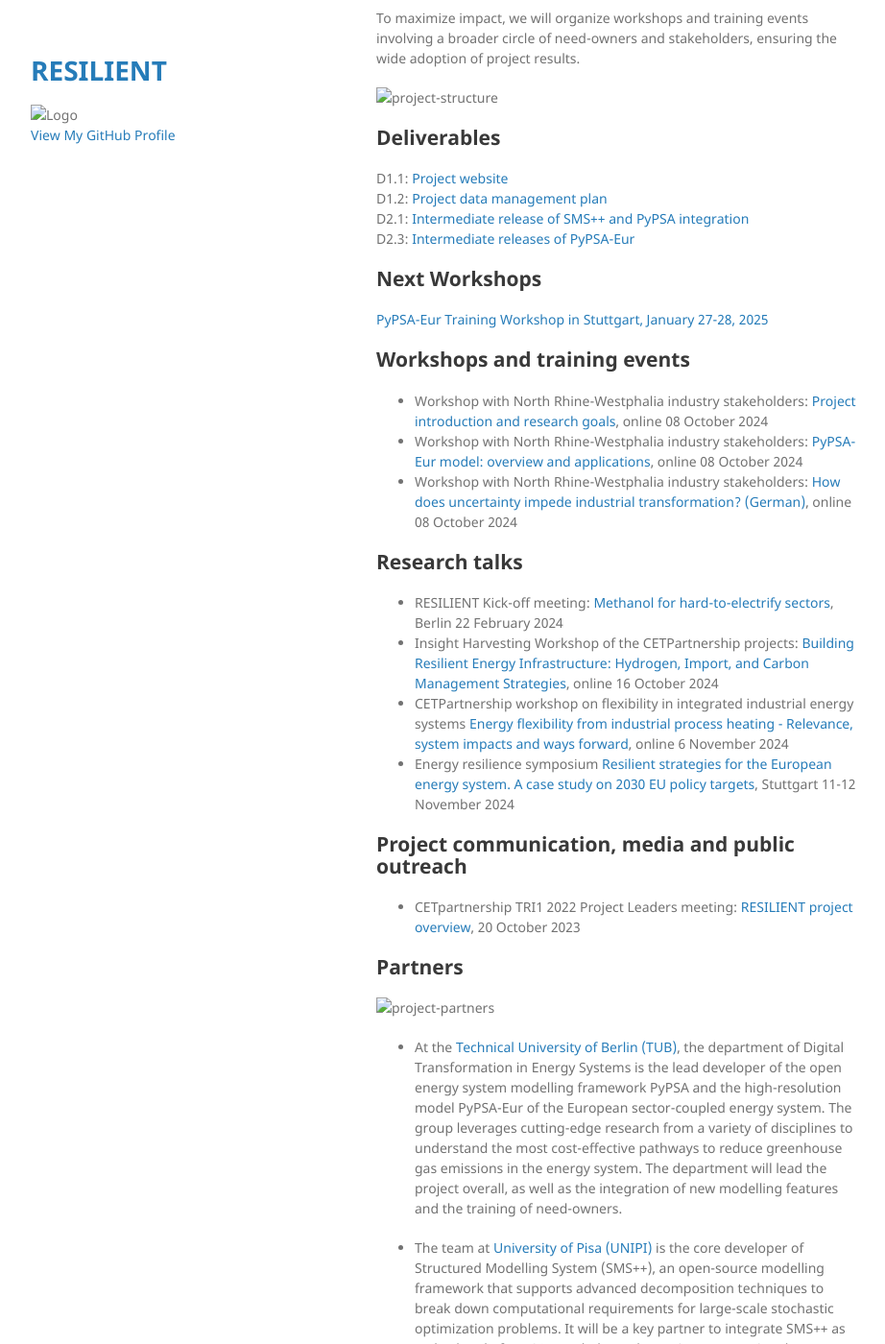
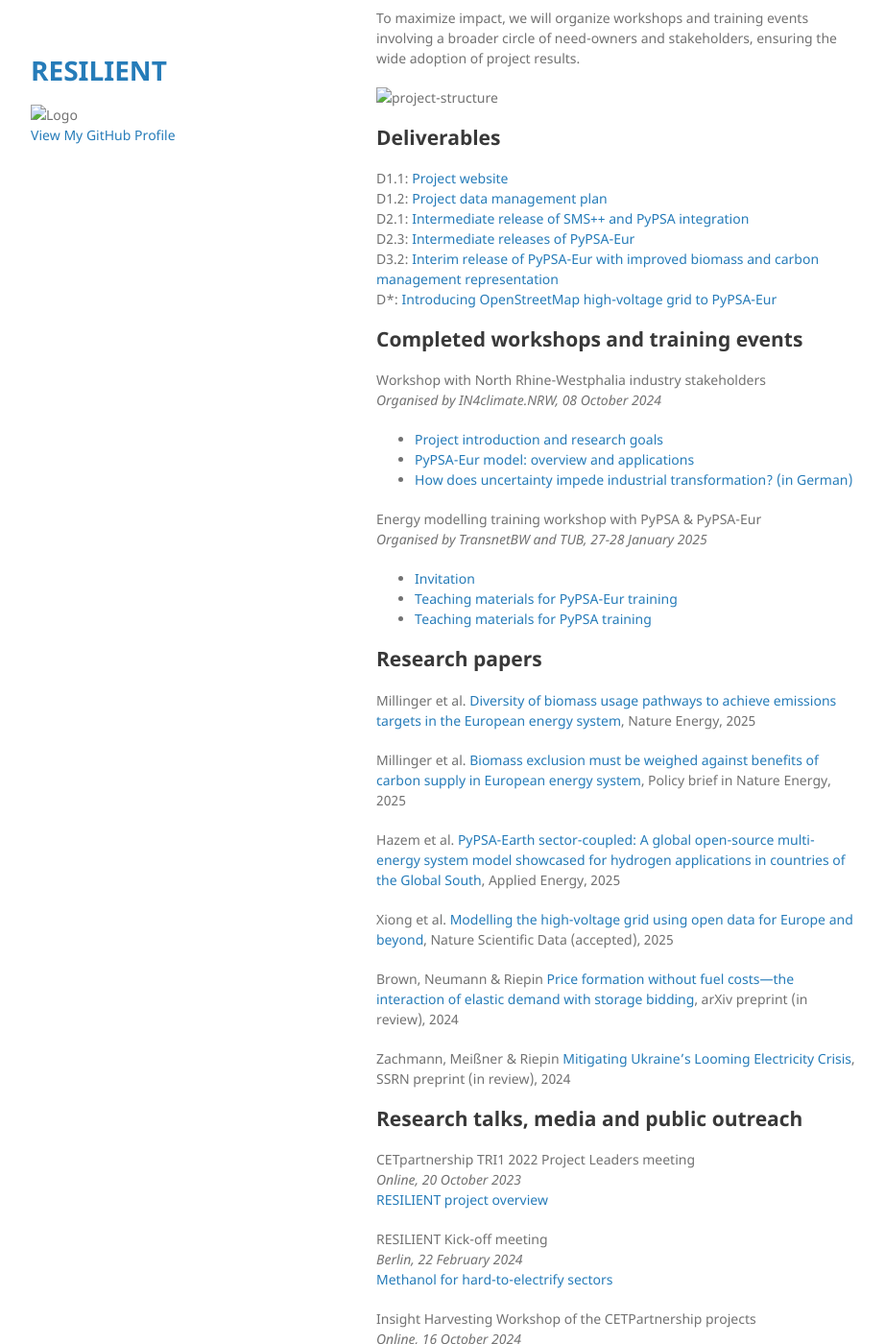
Before and after one commit to resilient-project/resilient-project.github.io, a Jekyll site: the page built from index.md, in a window 1280 px wide and 1400 px high, scrolled down 715 px. Shown: the whole window at 96% size, without its empty margins (178-1100 px from the left). Built offline with Jekyll 4.4.1, drawn with Linux system fonts in a browser that asks for light colours; our own code applies the rules of GitHub Pages for plain Markdown files; some of the changed text lies outside the part shown.

Commit message:
add deliverables, papers, and taks for 2024

```diff
--- a/index.md
+++ b/index.md
@@ -26,29 +26,61 @@
 D1.1: [Project website](https://resilient-project.github.io/)\
 D1.2: [Project data management plan](https://resilient-project.github.io/static/uploads/D1.2_DMP_RESILIENT.pdf)\
 D2.1: [Intermediate release of SMS++ and PyPSA integration](https://resilient-project.github.io/static/uploads/D21.pdf)\
-D2.3: [Intermediate releases of PyPSA-Eur](https://pypsa-eur.readthedocs.io/en/latest/release_notes.html)
+D2.3: [Intermediate releases of PyPSA-Eur](https://pypsa-eur.readthedocs.io/en/latest/release_notes.html)\
+D3.2: [Interim release of PyPSA-Eur with improved biomass and carbon management representation](https://github.com/PyPSA/pypsa-eur/tree/v0.12.0)\
+D*: [Introducing OpenStreetMap high-voltage grid to PyPSA-Eur](https://github.com/PyPSA/pypsa-eur/pull/1079)
 
-## Next Workshops
+## Completed workshops and training events
 
-[PyPSA-Eur Training Workshop in Stuttgart, January 27-28, 2025](https://www.linkedin.com/feed/update/urn:li:activity:7274361929098317824/)
+Workshop with North Rhine-Westphalia industry stakeholders\
+*Organised by IN4climate.NRW, 08 October 2024*
+- [Project introduction and research goals](https://resilient-project.github.io/static/uploads/resilient-nrw-tom-einführung.pdf)
+- [PyPSA-Eur model: overview and applications](https://resilient-project.github.io/static/uploads/Modellanwendung-PyPSA-Eur-TUB.pdf)
+- [How does uncertainty impede industrial transformation? (in German)](https://resilient-project.github.io/static/uploads/stakeholderworkshop_FraunhoferISI.pdf)
 
 
-## Workshops and training events
+Energy modelling training workshop with PyPSA & PyPSA-Eur\
+*Organised by TransnetBW and TUB, 27-28 January 2025*
+- [Invitation](https://www.linkedin.com/feed/update/urn:li:activity:7274361929098317824/)
+- [Teaching materials for PyPSA-Eur training](https://docs.google.com/presentation/d/1jqMp5ZYhTRi6gNDoa1UgDzGFLU5ifxeLgfW0R8FBTB4)
+- [Teaching materials for PyPSA training](https://irieo.github.io/workshop-pypsa-transnetbw/intro.html)
 
-- Workshop with North Rhine-Westphalia industry stakeholders: [Project introduction and research goals](https://resilient-project.github.io/static/uploads/resilient-nrw-tom-einführung.pdf), online 08 October 2024
-- Workshop with North Rhine-Westphalia industry stakeholders: [PyPSA-Eur model: overview and applications](https://resilient-project.github.io/static/uploads/Modellanwendung-PyPSA-Eur-TUB.pdf), online 08 October 2024
-- Workshop with North Rhine-Westphalia industry stakeholders: [How does uncertainty impede industrial transformation? (German)](https://resilient-project.github.io/static/uploads/stakeholderworkshop_FraunhoferISI.pdf), online 08 October 2024
+## Research papers
 
-## Research talks
+Millinger et al. [Diversity of biomass usage pathways to achieve emissions targets in the European energy system](https://www.nature.com/articles/s41560-024-01693-6), Nature Energy, 2025
 
-- RESILIENT Kick-off meeting: [Methanol for hard-to-electrify sectors](https://resilient-project.github.io/static/uploads/brown-methanol.pdf), Berlin 22 February 2024
-- Insight Harvesting Workshop of the CETPartnership projects: [Building Resilient Energy Infrastructure: Hydrogen, Import, and Carbon Management Strategies](https://tubcloud.tu-berlin.de/s/kDKgmiHxGGt4FaD/download/20241016-cetp-insight-harvesting.pdf), online 16 October 2024
-- CETPartnership workshop on flexibility in integrated industrial energy systems [Energy flexibility from industrial process heating - Relevance, system impacts and ways forward](https://resilient-project.github.io/static/uploads/Resilient_2024-11-05_FlexibilityFromIndustryInEnergySystem.pdf), online 6 November 2024
-- Energy resilience symposium [Resilient strategies for the European energy system. A case study on 2030 EU policy targets](https://resilient-project.github.io/static/uploads/pci-pmi-2030-targets-presentation.pdf), Stuttgart 11-12 November 2024
+Millinger et al. [Biomass exclusion must be weighed against benefits of carbon supply in European energy system](https://www.nature.com/articles/s41560-024-01685-6), Policy brief in Nature Energy, 2025
 
-## Project communication, media and public outreach
+Hazem et al. [PyPSA-Earth sector-coupled: A global open-source multi-energy system model showcased for hydrogen applications in countries of the Global South](https://www.sciencedirect.com/science/article/pii/S0306261925000467), Applied Energy, 2025
 
-- CETpartnership TRI1 2022 Project Leaders meeting: [RESILIENT project overview](https://resilient-project.github.io/static/uploads/resilient-overview.pdf), 20 October 2023
+Xiong et al. [Modelling the high-voltage grid using open data for Europe and beyond](https://arxiv.org/abs/2408.17178), Nature Scientific Data (accepted), 2025
+
+Brown, Neumann & Riepin [Price formation without fuel costs---the interaction of elastic demand with storage bidding](https://arxiv.org/abs/2407.21409), arXiv preprint (in review), 2024
+
+Zachmann, Meißner & Riepin [Mitigating Ukraine's Looming Electricity Crisis](https://papers.ssrn.com/sol3/papers.cfm?abstract_id=4930511), SSRN preprint (in review), 2024
+
+
+## Research talks, media and public outreach
+
+CETpartnership TRI1 2022 Project Leaders meeting\
+*Online, 20 October 2023*\
+[RESILIENT project overview](https://resilient-project.github.io/static/uploads/resilient-overview.pdf)
+
+RESILIENT Kick-off meeting\
+*Berlin, 22 February 2024*\
+[Methanol for hard-to-electrify sectors](https://resilient-project.github.io/static/uploads/brown-methanol.pdf)
+
+Insight Harvesting Workshop of the CETPartnership projects\
+*Online, 16 October 2024*\
+[Building Resilient Energy Infrastructure: Hydrogen, Import, and Carbon Management Strategies](https://tubcloud.tu-berlin.de/s/kDKgmiHxGGt4FaD/download/20241016-cetp-insight-harvesting.pdf)
+
+CETPartnership workshop on flexibility in integrated industrial energy systems\
+*Online, 6 November 2024*\
+[Energy flexibility from industrial process heating - Relevance, system impacts and ways forward](https://resilient-project.github.io/static/uploads/Resilient_2024-11-05_FlexibilityFromIndustryInEnergySystem.pdf)
+
+Energy resilience symposium\
+*IER, Stuttgart, 11-12 November 2024*\
+[Resilient strategies for the European energy system. A case study on 2030 EU policy targets](https://resilient-project.github.io/static/uploads/pci-pmi-2030-targets-presentation.pdf)
 
 
 ## Partners
@@ -81,11 +113,10 @@
 infrastructure across different sectors.
 
 - [Lappeenranta-Lahti University of Technology (LUT)](https://www.lut.fi/en) is one of the leaders in the research of net-zero
-energy systems with its own energy system model LUT-ESTM applied to energy transition studies for
-dozens of countries across the globe, LUT-ESTM can be used as a validation tool in this project. LUT
-will bring a global perspective to model the worldwide trading of hydrogen and derivative chemicals and
+energy systems with an energy system model LUT-ESTM applied to energy transition studies for
+dozens of countries across the globe. LUT will bring a global perspective to model the worldwide trading of hydrogen and derivative chemicals and
 materials, as well as trade-offs between imports and domestic supply. LUT will also study the role of
-sustainable point sources of CO2 on the production of e-fuels, e-chemicals and other carbonaceous
+sustainable point sources of CO2 on the production of e-fuels and other carbonaceous
 materials with emphasis on Finland.
 
 - [TransnetBW](https://www.transnetbw.de/de) is a transmission system operator based in southwest Germany that specialises in the secure
```
Also changed, not shown: other parts of index.md (+5 -7 lines).
